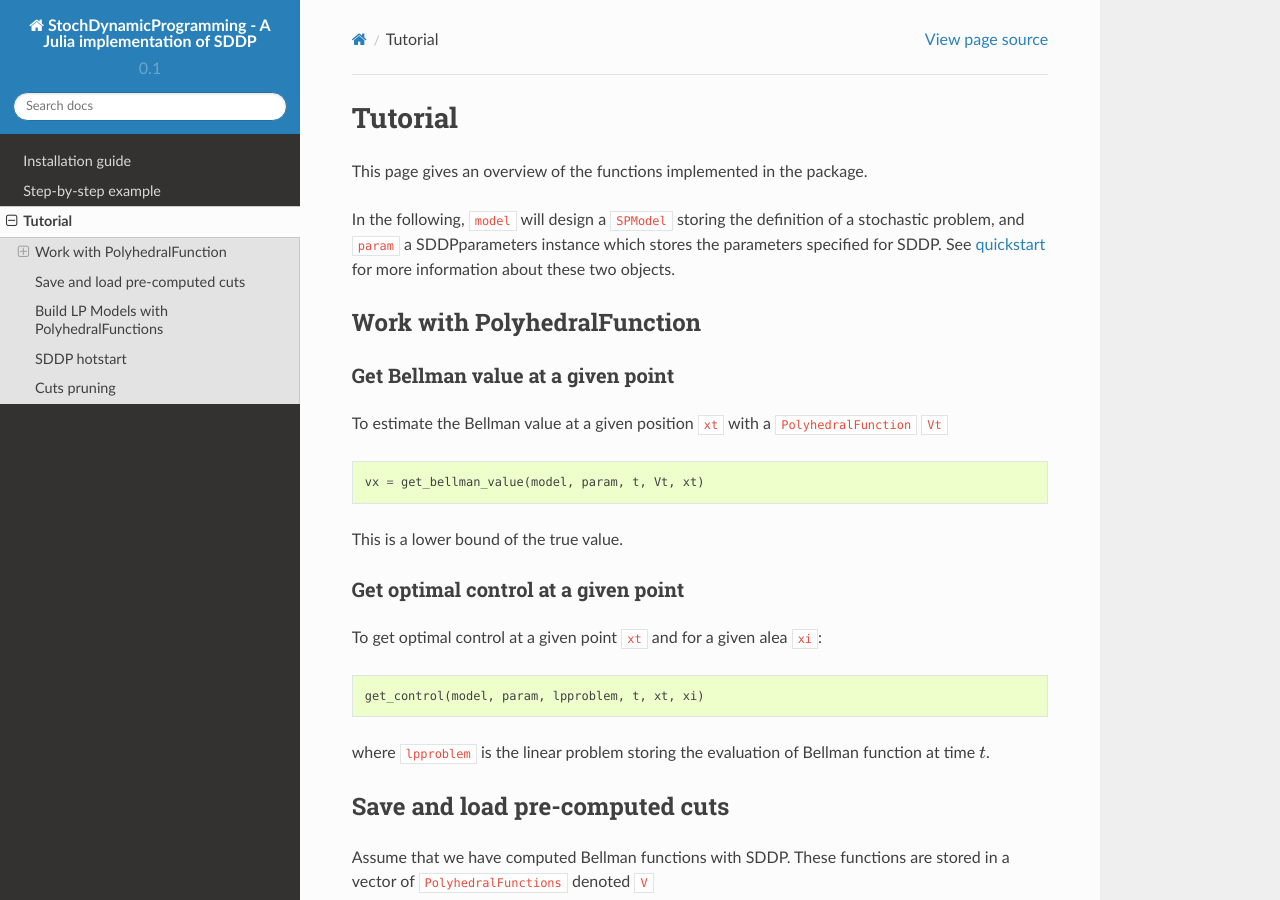
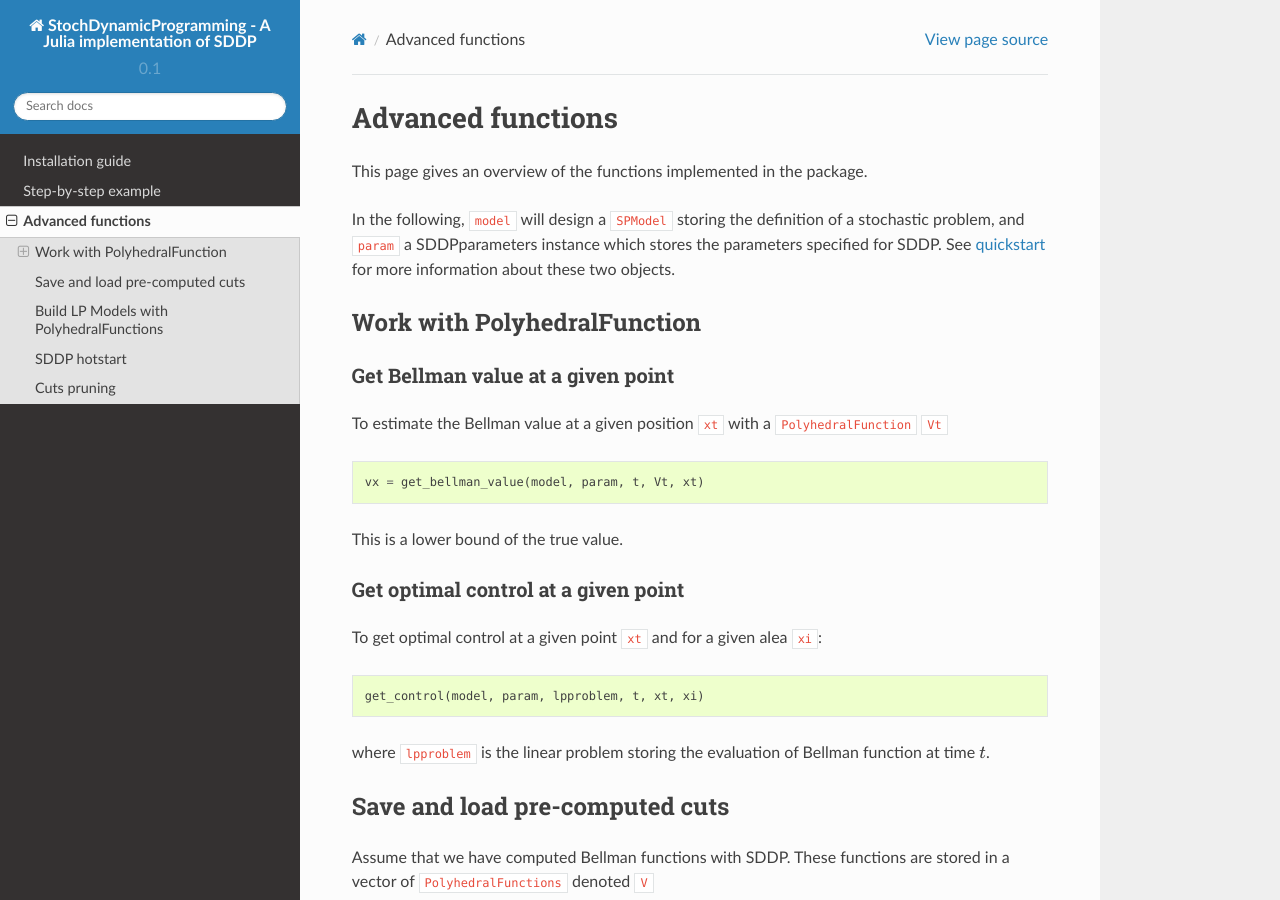
Before and after one commit to JuliaStochOpt/StochDynamicProgramming.jl, a Sphinx documentation site: the page built from doc/tutorial.rst, in a window 1280 px wide and 900 px high. Built offline with Sphinx 7.4.7 and the Read the Docs theme 2.0.0, drawn with Linux system fonts in a browser that asks for light colours.

Commit message:
Update tutorial.rst

```diff
--- a/doc/tutorial.rst
+++ b/doc/tutorial.rst
@@ -1,6 +1,6 @@
 
 ========
-Tutorial
+Advanced functions
 ========
 
 This page gives an overview of the functions implemented in the package.
```
